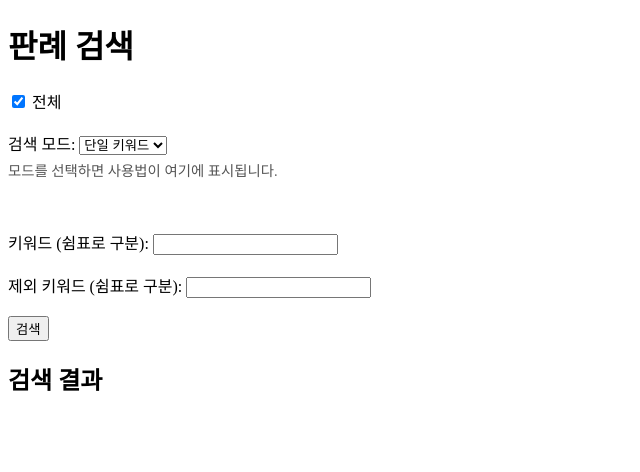
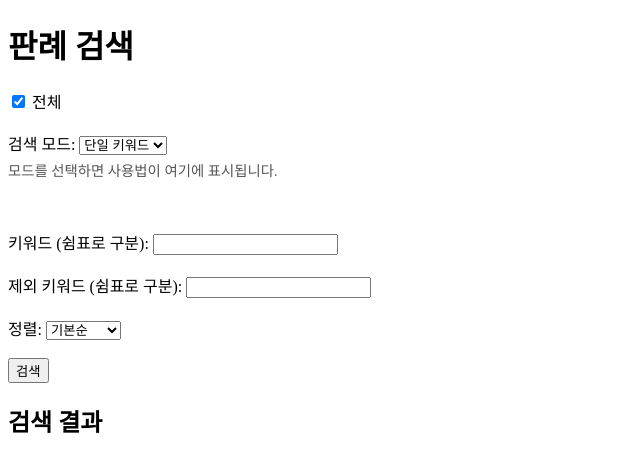
Before and after one commit to seokjin1018/law-search, a Flask app: page / in a window 1280 px wide. Shown: the top 472 px of the page, without its empty margins (0-640 px from the left). Run offline with Flask 3, Linux system fonts and the light colour scheme; data that the repository does not hold is empty.

Commit message:
선고일 순 추가

```diff
--- a/app.py
+++ b/app.py
@@ -1,5 +1,6 @@
 from flask import Flask, render_template, request, jsonify
 import json, re, os, sys
+from datetime import datetime
 
 app = Flask(__name__)
 
@@ -68,6 +69,16 @@ def highlight_matches(text, keywords):
         highlighted = re.sub(pattern, r"<mark>\1</mark>", highlighted, flags=re.IGNORECASE)
     return highlighted
 
+# 🔹 "판례 정보"에서 선고일 추출
+def extract_date_from_info(info):
+    match = re.search(r"대법원\s+(\d{4}\.\d{2}\.\d{2})\.\s+선고", info)
+    if match:
+        try:
+            return datetime.strptime(match.group(1), "%Y.%m.%d")
+        except ValueError:
+            return datetime.min
+    return datetime.min
+
 @app.route("/")
 def index():
     return render_template("index.html")
@@ -84,6 +95,7 @@ def search():
     selected_laws = request.json.get("laws") or []
     page = int(request.json.get("page", 1))
     page_size = int(request.json.get("pageSize", 20))
+    sort_by = request.json.get("sortBy", "default")  # default, latest, oldest
 
     results = []
     for law, cases in data.items():
@@ -112,6 +124,13 @@ def search():
                 }
                 results.append(highlighted_case)
 
+    # 🔹 정렬 처리
+    if sort_by == "latest":
+        results.sort(key=lambda x: extract_date_from_info(x.get("판례 정보", "")), reverse=True)
+    elif sort_by == "oldest":
+        results.sort(key=lambda x: extract_date_from_info(x.get("판례 정보", "")), reverse=False)
+    # default → 정렬 안 함
+
     total = len(results)
     start = (page - 1) * page_size
     end = start + page_size
--- a/static/script.js
+++ b/static/script.js
@@ -77,8 +77,9 @@ function search(page = 1) {
     const keywords = document.getElementById("keywords").value.split(",").map(k => k.trim()).filter(k => k);
     const exclude = document.getElementById("exclude").value.split(",").map(k => k.trim()).filter(k => k);
     const selectedLaws = Array.from(document.querySelectorAll("#lawList input[type=checkbox]:checked")).map(cb => cb.value);
+    const sortBy = document.getElementById("sortBy") ? document.getElementById("sortBy").value : "default";
 
-    lastSearchParams = { mode, keywords, exclude, laws: selectedLaws };
+    lastSearchParams = { mode, keywords, exclude, laws: selectedLaws, sortBy };
 
     // 로딩 표시
     document.getElementById("loading").style.display = "block";
--- a/templates/index.html
+++ b/templates/index.html
@@ -52,6 +52,16 @@ mark {
 <br><br>
 <label>키워드 (쉼표로 구분): <input type="text" id="keywords"></label><br><br>
 <label>제외 키워드 (쉼표로 구분): <input type="text" id="exclude"></label><br><br>
+
+<label>정렬:
+<select id="sortBy">
+    <option value="default">기본순</option>
+    <option value="latest">최신순</option>
+    <option value="oldest">오래된 순</option>
+</select>
+</label>
+<br><br>
+
 <button id="searchBtn">검색</button>
 
 <h2>검색 결과</h2>
```
